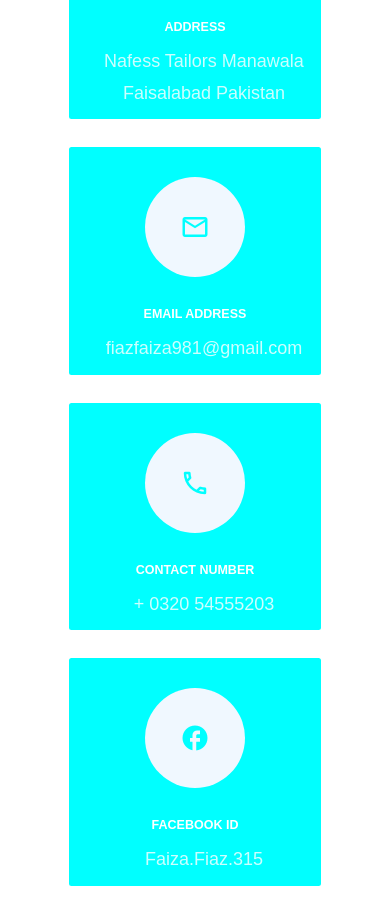
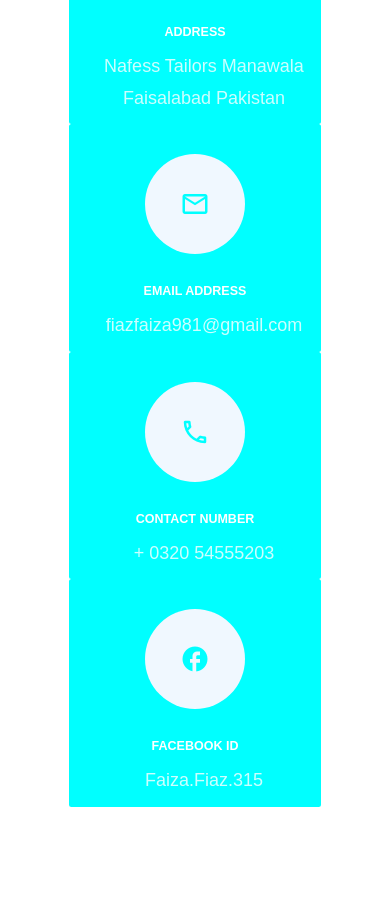
Before and after one commit to faiza203/Portfolio, a React (Create React App) app: page / in a window 390 px wide. Shown: the part 5120-6044 px from the top of the page. After the commit the page ends 5957 px from the top, so only its background shows below. Built offline with nearby package versions, Linux system fonts and the light colour scheme; a web font is replaced by a local one.

Commit message:
Update contact

```diff
--- a/src/components/Contact.js
+++ b/src/components/Contact.js
@@ -60,25 +60,12 @@ const Contact = () => {
   return (
     <div id="Contact" className="mt-5">
       <h2 className="text-uppercase mt-3 fw-normal text-muted">Contact Us</h2>
-      {window.innerWidth > 1000 ? (
       <div className="d-inline-flex mt-5 mb-5 contactSiteDiv">
         <Home />
         <Email />
         <Phone />
         <FaceBook />
       </div>
-      ) : (
-        <div className="mt-5 mb-5 contactSiteDiv">
-          <div className="upperContact d-inline-flex">
-            <Home />
-            <Email />
-          </div>
-          <div className="lowerContact d-inline-flex">
-            <Phone />
-            <FaceBook />
-          </div>
-        </div>
-      )}
     </div>
   );
 };
--- a/src/components/css/contact.css
+++ b/src/components/css/contact.css
@@ -31,19 +31,7 @@
 }
 
 @media (max-width: 1100px) {
-  .lowerContact div,
-  .upperContact div {
-    margin: 0 0 2em 0;
+  .contactSiteDiv{
+    flex-direction: column !important;
   }
 }
-@media (max-width: 650px) {
-  .lowerContact,
-  .upperContact {
-    flex-direction: column;
-    margin: 0;
-  }
-  .lowerContact div,
-  .upperContact div {
-    margin: 0 0 2em 0;
-  }
-}
```
Lines whose indentation alone changed are shown as unchanged.
